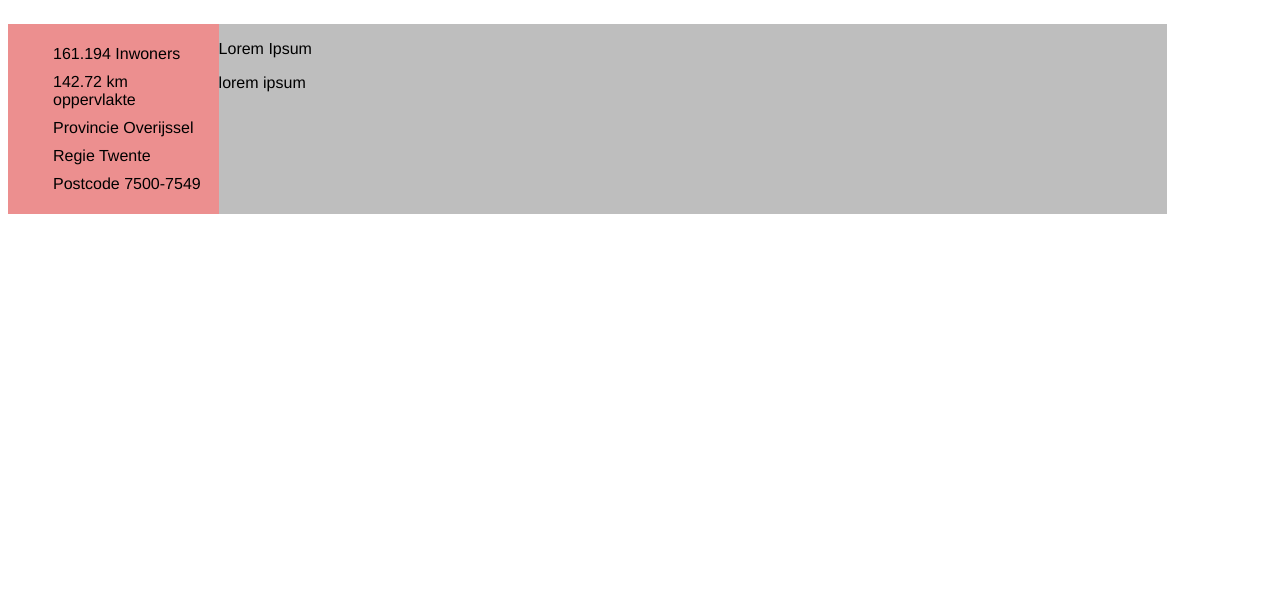
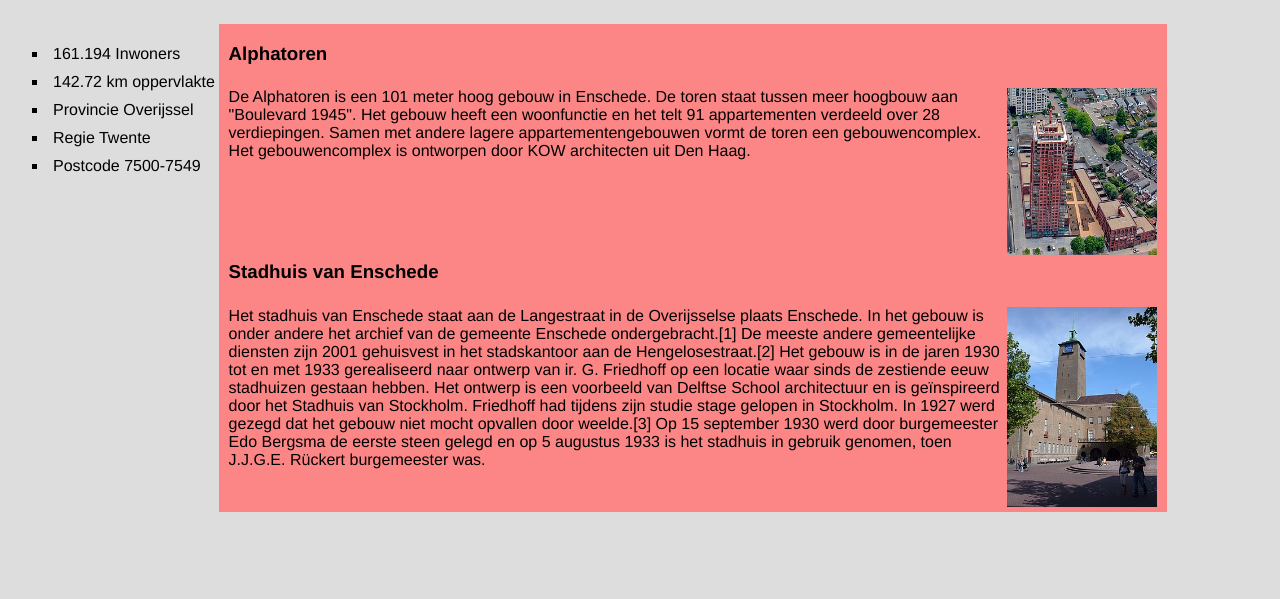
Before and after one commit to CheckReality91/Webdesign-huiswerk, a plain HTML site: page Les 18/huiswerk/huiswerk_18_10.html in a window 1280 px wide. Shown: the part 201-800 px from the top of the page. Drawn offline with Linux system fonts and the light colour scheme.

Commit message:
update les 18

```diff
--- a/Les 18/huiswerk/huiswerk_18_10.html
+++ b/Les 18/huiswerk/huiswerk_18_10.html
@@ -8,7 +8,7 @@
 	</head>
 	<body>
 		<header><h1>Enschede</h1></header>
-		<div id="content">
+		<section id="content">
 			<div class="col-2 left">
 				<ul>
 					<li>161.194 Inwoners</li>
@@ -18,10 +18,47 @@
 					<li>Postcode 7500-7549</li>
 				</ul>
 			</div>
-			<div class="col-9 right">
-				<p>Lorem Ipsum</p>
-				<p>lorem ipsum</p>
+			<div class="col-9 right red">
+				<div class="tekst-element">
+					<h3>Alphatoren</h3>
+					<img src="img/alphatoren.jpg" alt="Alphatoren Enschede" />
+					<p>
+						De Alphatoren is een 101 meter hoog gebouw in Enschede.
+						De toren staat tussen meer hoogbouw aan "Boulevard
+						1945". Het gebouw heeft een woonfunctie en het telt 91
+						appartementen verdeeld over 28 verdiepingen. Samen met
+						andere lagere appartementengebouwen vormt de toren een
+						gebouwencomplex. Het gebouwencomplex is ontworpen door
+						KOW architecten uit Den Haag.
+					</p>
+				</div>
+				<div class="tekst-element">
+					<h3>Stadhuis van Enschede</h3>
+					<img
+						src="img/stadhuis_enschede.jpg"
+						alt="Stadhuis van Enschede"
+					/>
+					<p>
+						Het stadhuis van Enschede staat aan de Langestraat in de
+						Overijsselse plaats Enschede. In het gebouw is onder
+						andere het archief van de gemeente Enschede
+						ondergebracht.[1] De meeste andere gemeentelijke
+						diensten zijn 2001 gehuisvest in het stadskantoor aan de
+						Hengelosestraat.[2] Het gebouw is in de jaren 1930 tot
+						en met 1933 gerealiseerd naar ontwerp van ir. G.
+						Friedhoff op een locatie waar sinds de zestiende eeuw
+						stadhuizen gestaan hebben. Het ontwerp is een voorbeeld
+						van Delftse School architectuur en is geïnspireerd door
+						het Stadhuis van Stockholm. Friedhoff had tijdens zijn
+						studie stage gelopen in Stockholm. In 1927 werd gezegd
+						dat het gebouw niet mocht opvallen door weelde.[3] Op 15
+						september 1930 werd door burgemeester Edo Bergsma de
+						eerste steen gelegd en op 5 augustus 1933 is het
+						stadhuis in gebruik genomen, toen J.J.G.E. Rückert
+						burgemeester was.
+					</p>
+				</div>
 			</div>
-		</div>
+		</section>
 	</body>
 </html>
--- a/Les 18/huiswerk/style.css
+++ b/Les 18/huiswerk/style.css
@@ -1,26 +1,30 @@
+/* Main */
+
 html {
 	font-family: Helvetica, Arial, sans-serif;
+	background-color: rgb(221, 221, 221);
 }
 
 [class*='class=col-'] {
 	width: 100%;
 }
 
-@media only screen and (max-width: 768px) {
+@media only screen and (min-width: 1270px) {
 	[class*='class=col-'] {
 		float: left;
-		padding: 15px;
+		padding: 40px;
+	}
+	#content {
+		display: flex;
 	}
 }
+
+/* Header */
 
 header {
 	background-image: url(img/enschede.webp);
 	background-repeat: no-repeat;
 	background-position: center;
-}
-
-#content {
-	display: flex;
 }
 
 h1 {
@@ -29,18 +33,36 @@ h1 {
 	font-size: 40px;
 }
 
-li {
-	list-style: none;
+.tekst-element {
+	margin: 5px;
+	min-height: 200px;
+}
+
+p {
 	padding: 5px;
 }
 
-.left {
-	background-color: rgb(236, 143, 143);
-}
-.right {
-	background-color: rgb(190, 190, 190);
+img {
+	float: right;
+	width: 150px;
+	padding: 5px;
 }
 
+h3 {
+	padding: 0 5px;
+}
+
+li {
+	list-style: square;
+	padding: 5px;
+	min-width: 200px;
+}
+
+.red {
+	background-color: rgb(252, 134, 134);
+}
+
+/* Column decleration */
 .col-1 {
 	width: 8.33%;
 }
@@ -77,3 +99,5 @@ li {
 .col-12 {
 	width: 100%;
 }
+
+/* Footer */
```
Also changed, not shown: Les 18/huiswerk/img/alphatoren.jpg (added), Les 18/huiswerk/img/stadhuis_enschede.jpg (added).
